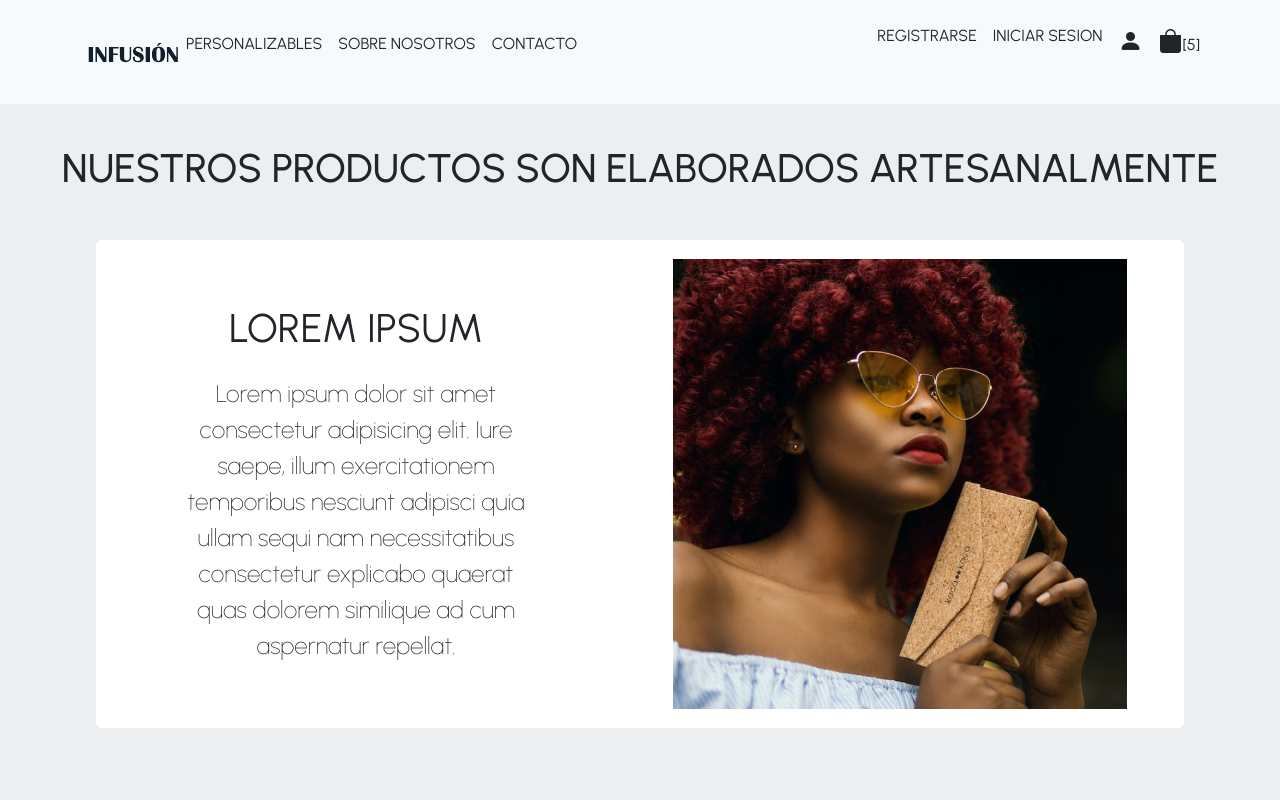
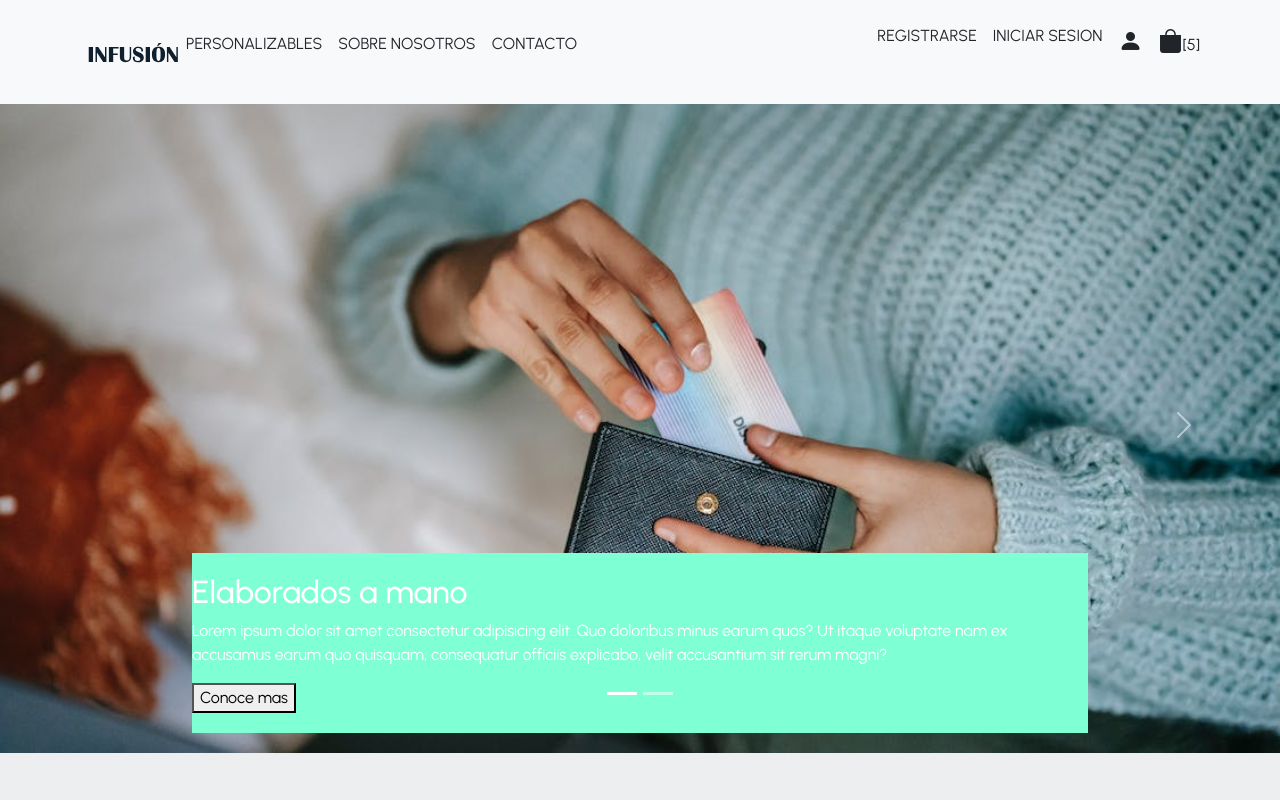
Before and after one commit to No-Country/c8-70-t-react, a Next.js app in the folder frontend/infusion/: page / in a window 1280 px wide. Shown: the top 800 px of the page. Built offline with nearby package versions, Linux system fonts and the light colour scheme.

Commit message:
add slider, logic and styles in productCounter

```diff
--- a/frontend/infusion/components/ProductCounter.js
+++ b/frontend/infusion/components/ProductCounter.js
@@ -1,17 +1,41 @@
-import React from "react";
+import React, { useEffect, useState } from "react";
 
-export default function ProductCounter({scale}) {
+export default function ProductCounter({ scale }) {
+  const defaultValue = 1;
+  const [count, setCount] = useState(defaultValue);
+
+  const increment = () => {
+    setCount(count + 1);
+  };
+
+  const decrement = () => {
+    if (count > 1) {
+      setCount(count - 1);
+    }
+  };
+
   return (
     <div
       className="btn-group btn-group-sm"
-      style={{borderRadius: '10px !important', width: "129px", height: "40px",borderColor:'#00A5D0 !important',transform:`${scale}` }}
+      style={{
+        borderRadius: "10px !important",
+        width: "129px",
+        height: "40px",
+        borderColor: "#00A5D0 !important",
+        transform: `${scale}`,
+      }}
       role="group"
       aria-label="Basic example"
     >
       <button
         type="button"
         className="btn btn-info text-light"
-        style={{ "border-top-left-radius": "10px !important","border-bottom-left-radius": "10px !important",backgroundColor:'#00A5D0'  }}
+        style={{
+          "border-top-left-radius": "10px !important",
+          "border-bottom-left-radius": "10px !important",
+          backgroundColor: "#00A5D0",
+        }}
+        onClick={decrement}
       >
         <div
           className="rounded-circle bg-light text-info fs-6 mx-auto"
@@ -20,17 +44,26 @@ export default function ProductCounter({scale}) {
           <strong> - </strong>
         </div>
       </button>
-      <button type="button" className="btn btn-info text-light" style={{ fontSize:'18px',backgroundColor:'#00A5D0' }}>
-        0
+      <button
+        type="button"
+        className="btn btn-info text-light"
+        style={{ fontSize: "18px", backgroundColor: "#00A5D0" }}
+      >
+        {count}
       </button>
       <button
         type="button"
         className="btn btn-info text-light"
-        style={{ "border-top-right-radius": "10px !important","border-bottom-right-radius": "10px !important", backgroundColor:'#00A5D0' }}
+        style={{
+          "border-top-right-radius": "10px !important",
+          "border-bottom-right-radius": "10px !important",
+          backgroundColor: "#00A5D0",
+        }}
+        onClick={increment}
       >
         <div
           className="rounded-circle bg-light text-info fs-6 mx-auto"
-          style={{ width: "24px", height: "24px", fontSize:'60px' }}
+          style={{ width: "24px", height: "24px", fontSize: "60px" }}
         >
           <strong> + </strong>
         </div>
--- /dev/null
+++ b/frontend/infusion/components/Slider.js
@@ -0,0 +1,87 @@
+import Link from "next/link";
+import React from "react";
+import styles from "../styles/Slider.module.css";
+
+const Slider = () => {
+  return (
+    <>
+      <div
+        id="carouselExampleIndicators"
+        className="carousel slide"
+        data-bs-ride="carousel"
+      >
+        <div className="carousel-indicators mb-5 pb=5">
+          <button
+            type="button"
+            data-bs-target="#carouselExampleIndicators"
+            data-bs-slide-to="0"
+            className="active"
+            aria-current="true"
+            aria-label="Slide 1"
+          ></button>
+          <button
+            type="button"
+            data-bs-target="#carouselExampleIndicators"
+            data-bs-slide-to="1"
+            aria-label="Slide 2"
+          ></button>
+        </div>
+        <div className="carousel-inner">
+          <div className="carousel-item active">
+            <div>
+              <img
+                src="/image-home-1.svg"
+                className="d-block w-100"
+                alt="..."
+              />
+
+              <div
+                className={`${styles.caption} carousel-caption d-none d-md-block text-start`}
+              >
+                <h2>Elaborados a mano</h2>
+                <p>
+                  Lorem ipsum dolor sit amet consectetur adipisicing elit. Quo
+                  doloribus minus earum quos? Ut itaque voluptate nam ex
+                  accusamus earum quo quisquam, consequatur officiis explicabo,
+                  velit accusantium sit rerum magni?
+                </p>
+                <Link href="">
+                  <button>Conoce mas</button>
+                </Link>
+              </div>
+            </div>
+          </div>
+          <div className="carousel-item">
+            <div>
+              <img
+                src="/image-home-1.svg"
+                className="d-block w-100"
+                alt="..."
+              />
+              <div class="carousel-caption d-none d-md-block">
+                <h2>First slide label</h2>
+                <p>
+                  Some representative placeholder content for the first slide.
+                </p>
+              </div>
+            </div>
+          </div>
+        </div>
+        <button
+          className="carousel-control-next"
+          type="button"
+          data-bs-target="#carouselExampleIndicators"
+          data-bs-slide="next"
+        >
+          <span
+            className="carousel-control-next-icon"
+            aria-hidden="true"
+          ></span>
+          <span className="visually-hidden">Next</span>
+        </button>
+      </div>
+    </>
+  );
+};
+
+export default Slider;
--- a/frontend/infusion/pages/RegisterMessage.js
+++ b/frontend/infusion/pages/RegisterMessage.js
@@ -1,9 +1,12 @@
 import React from "react";
 import Link from "next/link";
+import LayoutMargin from "../components/LayoutMargin";
 
 const RegisterMessage = () => {
   return (
     <>
+      <div className="my-5 py-5">
+        <LayoutMargin>
           <div className="d-flex px-4 pt-3 ms-4">
             <p className="">Inicio</p>
             <p className="fw-bolder">/Registrarse</p>
@@ -30,6 +33,8 @@ const RegisterMessage = () => {
               </div>
             </div>
           </div>
+        </LayoutMargin>
+      </div>
     </>
   );
 };
--- a/frontend/infusion/pages/index.js
+++ b/frontend/infusion/pages/index.js
@@ -4,40 +4,15 @@ import Title from "../components/Title";
 import CategoryList from "../components/CategoryList";
 import ProductList from "../components/ProductList";
 import LayoutMargin from "../components/LayoutMargin";
+import Slider from "../components/Slider";
 
 export default function Home() {
   return (
     <>
       <div className="my-5 py-5">
-      <Title title="Nuestros productos son elaborados artesanalmente" />
-      {/* <div className="mx-5 px-5"> */}
+        {/* <Title title="Nuestros productos son elaborados artesanalmente" /> */}
+        <Slider />
         <LayoutMargin>
-          <div className="card mb-3 border-0">
-            <div className=" d-flex flex-column flex-lg-row justify-content-center align-content-center">
-              <div className="col-lg-6 row text-center">
-                <div className="card-body m-5 ps-5 pe-5 text-wrap">
-                  <h5 className="card-title display-6 text-uppercase fw-normal mb-4">
-                    Lorem ipsum
-                  </h5>
-                  <p className="card-text fs-4 fw-lighter">
-                    Lorem ipsum dolor sit amet consectetur adipisicing elit. Iure
-                    saepe, illum exercitationem temporibus nesciunt adipisci quia
-                    ullam sequi nam necessitatibus consectetur explicabo quaerat
-                    quas dolorem similique ad cum aspernatur repellat.
-                  </p>
-                </div>
-              </div>
-              <div className={`${styles.img} col-6 col-lg-5 my-auto mx-auto`}>
-                <img
-                  className="img-fluid mx-auto"
-                  src="/image-home-2.svg"
-                  alt="..."
-                  width={1000}
-                  height={1000}
-                ></img>
-              </div>
-            </div>
-          </div>
           <br />
           <Title
             title="Categorias"
@@ -58,11 +33,10 @@ export default function Home() {
                     Productos Artesanales
                   </h5>
                   <p className="card-text">
-                    This is a longer card with supporting text below as a natural
-                    lead-in to additional content. This content is a little bit
-                    longer.
+                    This is a longer card with supporting text below as a
+                    natural lead-in to additional content. This content is a
+                    little bit longer.
                   </p>
-                </div>
                 </div>
               </div>
               <div className="col mt-5">
@@ -74,9 +48,9 @@ export default function Home() {
                   <div className="card-body p-5">
                     <h5 className="card-title text-uppercase">Envios Gratis</h5>
                     <p className="card-text">
-                    This is a longer card with supporting text below as a natural
-                    lead-in to additional content. This content is a little bit
-                    longer.
+                      This is a longer card with supporting text below as a
+                      natural lead-in to additional content. This content is a
+                      little bit longer.
                     </p>
                   </div>
                 </div>
@@ -90,9 +64,9 @@ export default function Home() {
                   <div className="card-body p-5">
                     <h5 className="card-title text-uppercase">Sitio Seguro</h5>
                     <p className="card-text">
-                    This is a longer card with supporting text below as a natural
-                    lead-in to additional content. This content is a little bit
-                    longer.
+                      This is a longer card with supporting text below as a
+                      natural lead-in to additional content. This content is a
+                      little bit longer.
                     </p>
                   </div>
                 </div>
@@ -117,9 +91,9 @@ export default function Home() {
                 </Link>
               </div>
             </div>
+          </div>
         </LayoutMargin>
       </div>
-      {/* </div> */}
     </>
   );
 }
--- /dev/null
+++ b/frontend/infusion/styles/Slider.module.css
@@ -0,0 +1,4 @@
+.caption {
+  background-color: aquamarine;
+  position: absolute !important;
+}
```
Also changed, not shown: frontend/infusion/components/CheckoutList.js (+14 -5 lines), frontend/infusion/components/ProductCounter copy.js (added, +44 -0 lines), frontend/infusion/pages/Register.js (+19 -2 lines), frontend/infusion/public/slider-img1.jpg (added). Lines whose indentation alone changed are shown as unchanged.
